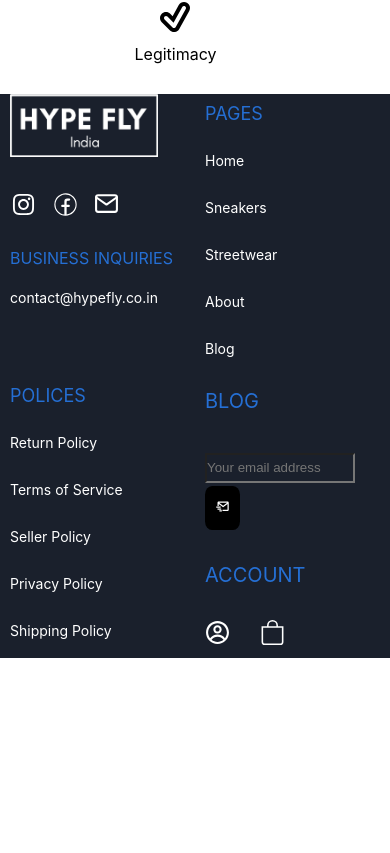
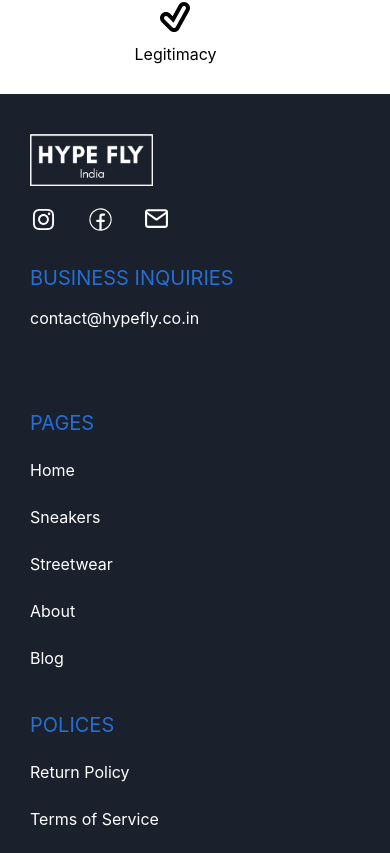
Before and after one commit to vishal6566/topbarAssignment, a React (Create React App) app in the folder topbar/: page / in a window 390 px wide. Shown: the part 5651-6504 px from the top of the page. Before the commit the page ends 6309 px from the top, so only its background shows below. Built offline with nearby package versions, Linux system fonts and the light colour scheme.

Commit message:
footer corrected

```diff
--- a/topbar/src/App.js
+++ b/topbar/src/App.js
@@ -6,7 +6,7 @@ import BottomBanner from './components/BottomBanner';
 import ImageSlider from './components/Carousel';
 import Footer from './components/Footer';
 import MediumNav from './components/MediumNav';
-import MobFooter from './components/MobFooter';
+
 import Navbar from './components/Navbar';
 import SmallNav from './components/SmallNav';
 import Sneakers from './components/Sneakers';
@@ -27,7 +27,7 @@ function App() {
 <BottomBanner />
 <Bottom />
 <Footer />
-<MobFooter />
+
    </div>
   );
 }
--- a/topbar/src/components/MobFooter.jsx
+++ /dev/null
@@ -1,64 +0,0 @@
-import React from 'react'
-import "../styles/Footer.css"
-import logo from "../images/image/logo.png"
-import { AiOutlineInstagram} from 'react-icons/ai';
-import {  CiFacebook} from 'react-icons/ci';
-import { FiMail } from 'react-icons/fi';
-import { BiMailSend } from 'react-icons/bi';
-import { CgProfile } from 'react-icons/cg';
-import { BsBag} from 'react-icons/bs';
-const MobFooter = () => {
-  return (
-    <div className='mobFooterContainer'>
-        <div>
-        <img src={logo} alt="logo" />
-            <div className='mobIcons'>
-                <AiOutlineInstagram size={27} color='white' />
-                <CiFacebook size={27}  color='white'/>
-                <FiMail size={25} color='white'  />
-            </div>
-            <div className='mobContactInfo'>
-            <p>BUSINESS INQUIRIES</p>
-            <p>contact@hypefly.co.in</p>
-            </div>
-        </div>
-        <div >
-        <p>PAGES</p>
-            <p className='moboptions'>Home</p>
-            <p className='moboptions'>Sneakers</p>
-            <p className='moboptions'>Streetwear</p>
-            <p className='moboptions'>About</p>
-            <p className='moboptions'>Blog</p>
-        </div>
-        <div>
-        <p>POLICES</p>
-            <p className='moboptions'>Return Policy</p>
-            <p className='moboptions'>Terms of Service</p>
-            <p className='moboptions'>Seller Policy</p>
-            <p className='moboptions'>Privacy Policy</p>
-            <p className='moboptions'>Shipping Policy</p>
-        </div>
-        <div>
-        <div>
-                <p>BLOG</p>
-                <div>
-                    <input type="text" placeholder='Your email address' />
-                    <div>
-                        <BiMailSend size={25} color='white' style={{ paddingTop: '10px'}} />
-                    </div>
-                </div>
-            </div>
-            <div className='mobaccount'>
-                <p>ACCOUNT</p>
-             <div>
-                <CgProfile color='white' size={25}/>
-                <BsBag color='white' size={25} />
-             </div>
-            </div>
-        </div>
-
-    </div>
-  )
-}
-
-export default MobFooter
--- a/topbar/src/styles/Footer.css
+++ b/topbar/src/styles/Footer.css
@@ -131,114 +131,53 @@ line-height: 50px;
     text-decoration: underline;
 }
 
-.mobFooterContainer{
-    display: none;
-}
+
 
 /* small screen */
-@media screen and (min-width: 100px) and (max-width: 600px){
-    .footerContainerMain{
-        display: none;
-    }
+@media screen and (min-width: 100px) and (max-width: 770px){
+    .footerContainer{
 
-.mobFooterContainer{
-    display: grid;
-    background-color: #1a202c;
-    grid-template-columns: repeat(2,1fr);
-
-}
-.mobFooterContainer>div{
-
-    line-height: 40px;
-    margin-left: 10px;
-}
-.mobFooterContainer>div:first-child>img{
-width: 80%;
-}
-.mobIcons{
-    display: flex;
-    gap: 15px;
-    margin-top: 20px;
-    cursor: pointer;
-}
-.mobContactInfo{
-
-    margin: 20px 0px;
-
-}
-.mobContactInfo>p:first-child{
-    color: #256fd4;
-    font-size: 16px;
-}
-.mobContactInfo>p:last-child{
-    color: white;
-
-    font-size: 14px;
-}
-
-.mobContactInfo>p:last-child:hover{
-    text-decoration: underline;
-    cursor: pointer;
+        display: flex;
+        flex-direction: column;
 
 
+    }
+    .footerContainer>div{
+        width: 90%;
+
+        margin-left: 30px;
+    }
+    /* first div */
+.footerContainer>div:first-child{
+    display: flex;
+    flex-direction: column;
+    justify-content: flex-start;
+    align-items: flex-start;
+    line-height: 30px;
 }
-.mobFooterContainer>div:nth-child(2){
-    color: #256fd4 ;
-    font-size: 18px;
+.contactInfo{
+
+    margin: 30px 0px;
+    text-align: start;
 }
-.mobFooterContainer>div:nth-child(3){
-    color: #256fd4 ;
-    font-size: 18px;
+/* second div */
+.footerContainer>div:nth-child(2){
+    display: flex;
+    flex-direction: column;
+    justify-content: space-between;
+    gap: 20px;
 }
-
-.moboptions{
-    color: white;
-    margin: 7px 0px;
-    font-size: 14px;
-}
-.moboptions:hover{
-    cursor: pointer;
-    text-decoration:  underline;
-}
-.mobaccount{
-    margin-top: 20px;
-}
-.mobaccount>div{
-    display: flex;
-    gap:30px
-
-}
-.mobaccount>div:hover{
-    cursor: pointer;
-}
-.mobFooterContainer>div:last-child>div>p{
-    color: #256fd4 ;
-    font-size: 20px;
-    line-height: 50px;
-}
-.mobFooterContainer>div:last-child>div>div{
-
-    margin-top: 20px;
-}
-.mobFooterContainer>div:last-child>div>div>input{
+.footerContainer>div:last-child>div>div>input{
     background: transparent;
     height: 30px;
-    width: 150px;
+    width: 250px;
 }
+.topbar{
 
-.mobFooterContainer>div:last-child>div>div>div{
-  width: fit-content;
-    padding: 2px 5px ;
-   border-radius: 20%;
-    background-color: black;
-    margin-right:25%;
-
-
+    color: white;
+   text-align: center;
+    font-size: 14px;
+    padding-bottom: 50px ;
+    padding-top: 20px;
 }
-.mobFooterContainer>div:last-child>div>div>div:hover{
-    cursor: pointer;
-    background-color: #12161e;
 }
-
-
-}
```
